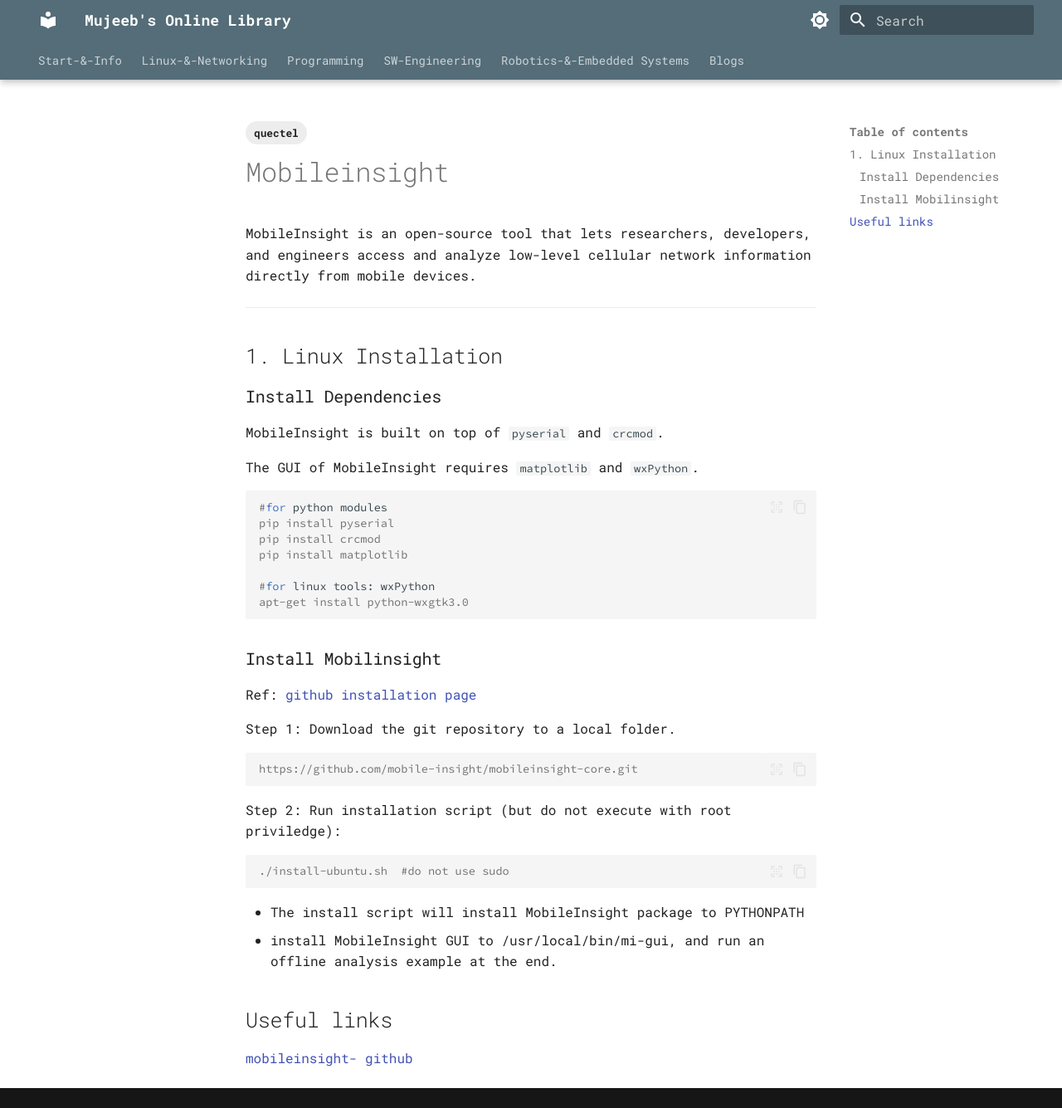
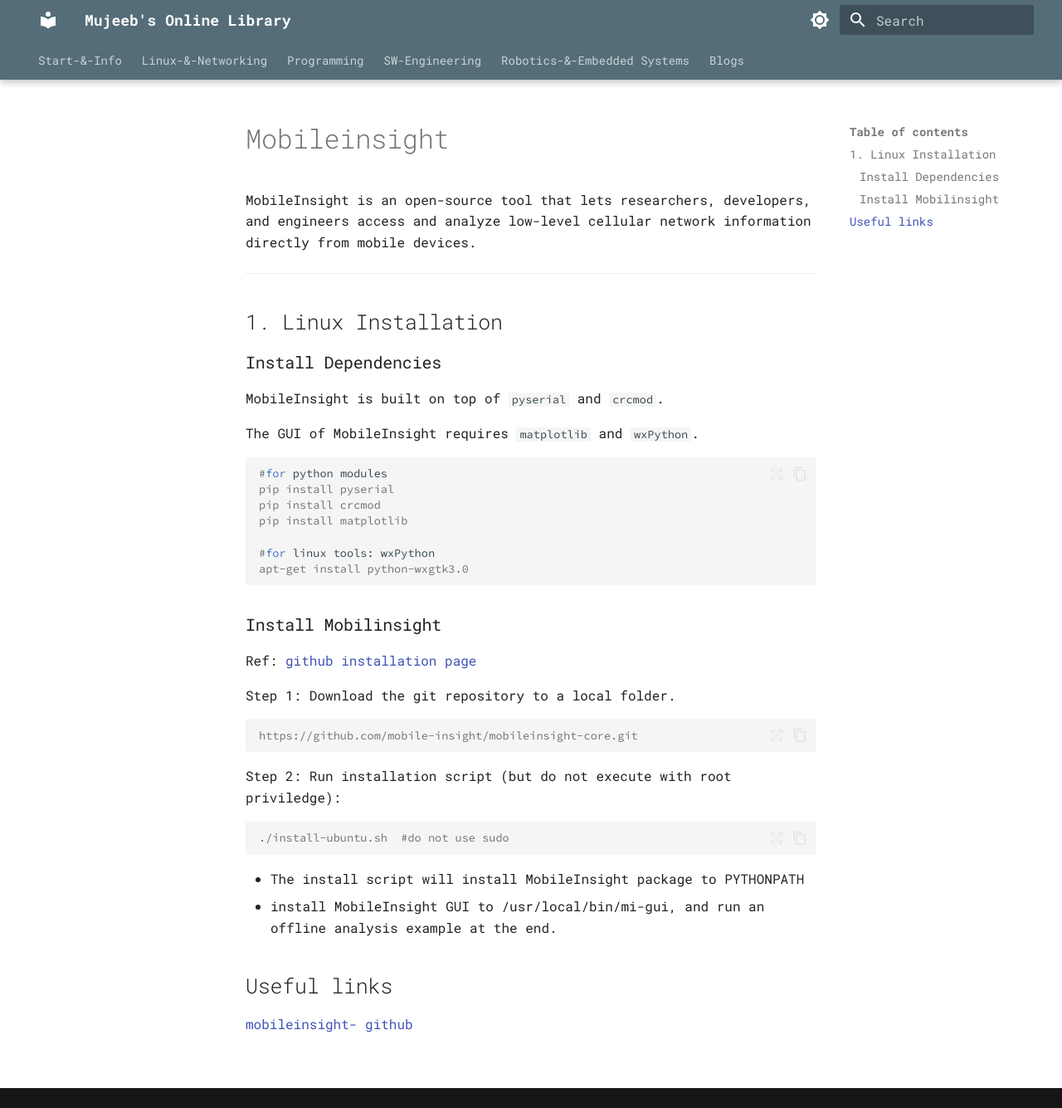
Before and after one commit to alohamujeeb/alohamujeeb.github.io, an MkDocs documentation site: the page built from docs/embsys-drobot/Quectel-RM530N-GL/04-mobile-insight.md, in a window 1280 px wide and 1335 px high. Shown: the whole window at 83% size. Built offline with MkDocs 1.6.1 and Material for MkDocs 9.7.7, drawn with Linux system fonts in a browser that asks for light colours.

```diff
--- a/docs/embsys-drobot/Quectel-RM530N-GL/04-mobile-insight.md
+++ b/docs/embsys-drobot/Quectel-RM530N-GL/04-mobile-insight.md
@@ -1,8 +1,3 @@
----
-tags:
-  - quectel
----
-
 # Mobileinsight
 MobileInsight is an open-source tool that lets researchers, developers, and engineers access and analyze low-level cellular network information directly from mobile devices.
 
```
